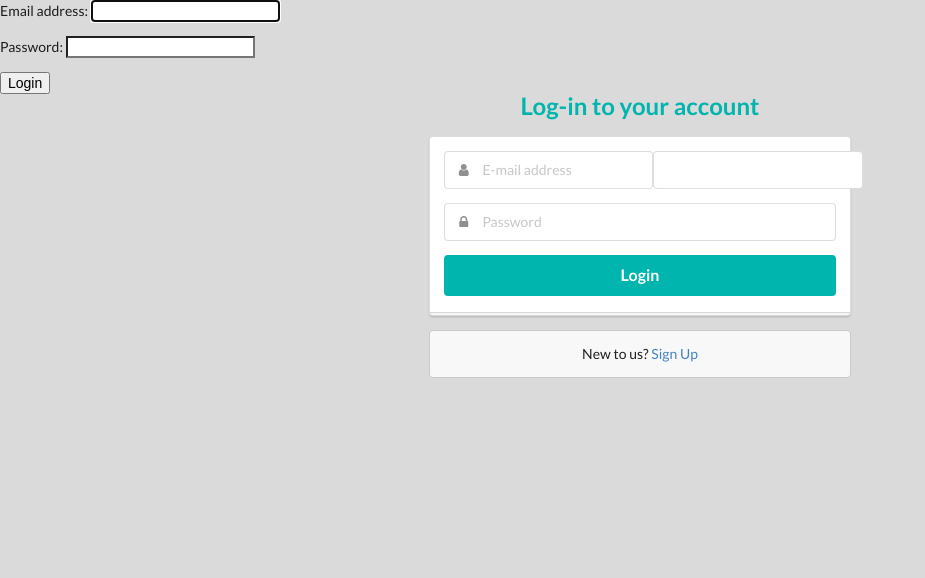
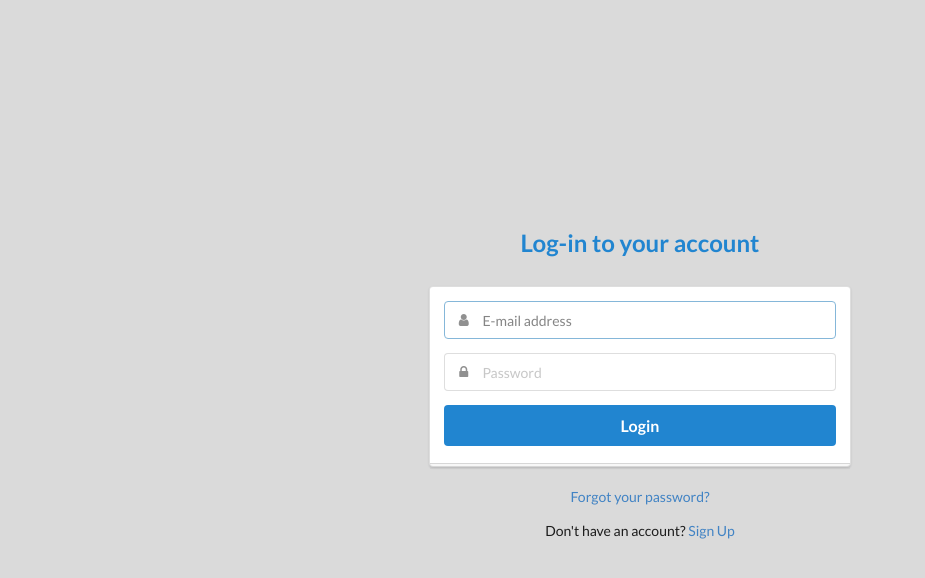
Before and after one commit to StasJ/CSCI3308, a Django app: page /login/ in a window 1280 px wide. Shown: the top 578 px of the page, without its empty margins (0-925 px from the left). Run offline with Django 3.2, Linux system fonts and the light colour scheme; some libraries are stand-ins or nearby versions.

Commit message:
temp login page

```diff
--- a/templates/base.html
+++ b/templates/base.html
@@ -4,6 +4,7 @@
 <html lang="en">
 <head>
 	<meta charset="UTF-8">
+
 	<title>{% block title %}Alma{% endblock %}</title>
 	<link rel="stylesheet" type="text/css" href="{% static 'semantic.min.css' %}">
 	<script src="https://code.jquery.com/jquery-3.2.1.min.js" integrity="sha256-hwg4gsxgFZhOsEEamdOYGBf13FyQuiTwlAQgxVSNgt4=" crossorigin="anonymous"></script>
@@ -11,8 +12,13 @@
 	<style type="text/css">{% block style %}{% endblock %}</style>
 </head>
 <body>
-	<div id="content">
-		{% block content %}{% endblock %}
-	</div>
+	{% block content %}{% endblock %}
+	<script type="text/javascript">
+$(document).ready(function(){
+	$('.message>.close').click(function() {
+		$(this).parent().transition('fade down');
+	});
+});
+	</script>
 </body>
 </html>
--- a/templates/registration/login.html
+++ b/templates/registration/login.html
@@ -4,59 +4,55 @@
 
 {% block style %}
 body {
-	background-color: #DADADA;
+background-color: #DADADA;
 }
 body > .grid {
-	height: 100%;
-}
-.image {
-	margin-top: -100px;
+height: 100%;
 }
 .column {
-	max-width: 450px;
+max-width: 450px;
 }
 {% endblock %}
 
 {% block content %}
 
-<form method="post" action="{% url 'login' %}">
-	{% csrf_token %}
-	{{ form.as_p }}
-	<button type="submit">Login</button>
-</form>
-
 <div class="ui middle aligned center aligned grid">
 	<div class="column">
-		<h2 class="ui teal image header">
+		<h2 class="ui blue image header">
 			<div class="content">
 				Log-in to your account
 			</div>
 		</h2>
 		<form class="ui large form" method="post" action="{% url 'login' %}">
+			{% csrf_token %}
 			<div class="ui stacked segment">
 				<div class="field">
 					<div class="ui left icon input">
 						<i class="user icon"></i>
-						<input type="text" name="email" placeholder="E-mail address">
-						{{ form.username }}
+						<input type="text" name="{{ form.username.name }}" value="{{ form.username.value|default_if_none:"" }}" autofocus maxlength="254" required id="id_username" placeholder="E-mail address" />
 					</div>
 				</div>
 				<div class="field">
 					<div class="ui left icon input">
 						<i class="lock icon"></i>
-						<input type="password" name="password" placeholder="Password">
+						<!--<input type="password" name="password" placeholder="Password">-->
+						<input type="password" name="{{ form.password.name }}" value="{{ form.password.value|default_if_none:"" }}" required id="id_password" placeholder="Password" />
 					</div>
 				</div>
-				<div class="ui fluid large teal submit button">Login</div>
+				<button class="ui fluid large blue submit button" type="submit">Login</button>
 			</div>
-
-			<div class="ui error message"></div>
-
 		</form>
 
-		<div class="ui message">
-			New to us? <a href="#">Sign Up</a>
+		{% if form.errors %}
+		<div class="ui error message">
+			<i class="close icon"></i>
+			Your username and password didn't match.
 		</div>
+		{% endif %}
+
+		<br />
+		<p><a href="{% url 'password_reset' %}">Forgot your password?</a></p>
+		<p>Don't have an account? <a href="#">Sign Up</a></p>
 	</div>
 </div>
 
```
